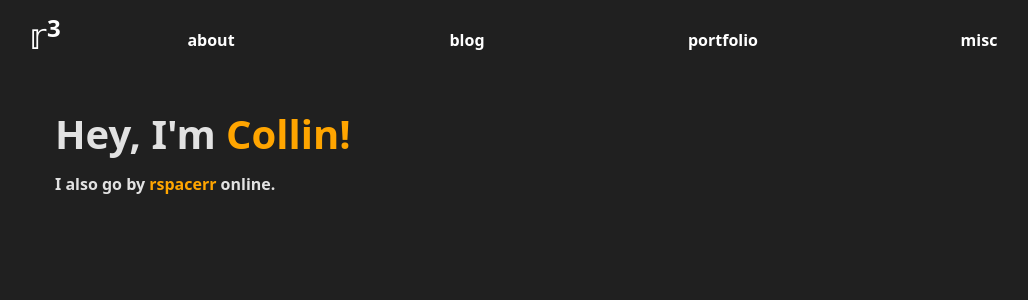
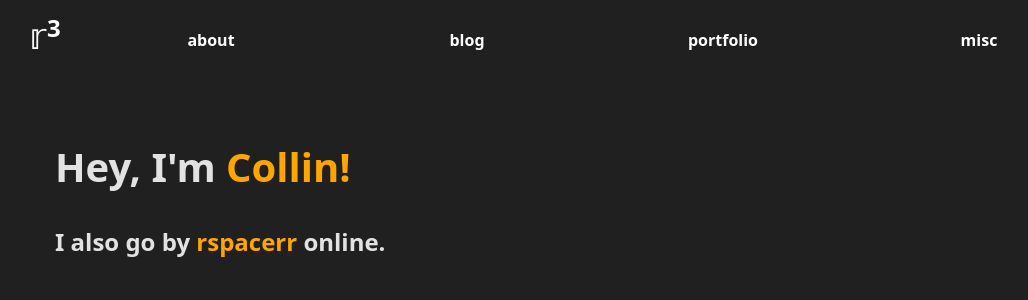
Before and after one commit to rspacerr/website, a SvelteKit app: page / in a window 1280 px wide. Shown: the top 300 px of the page, without its empty margins (105-1133 px from the left). Built offline with nearby package versions, Linux system fonts and the light colour scheme.

Commit message:
removed tailwindcss

```diff
--- a/package.json
+++ b/package.json
@@ -15,10 +15,9 @@
 		"@sveltejs/adapter-auto": "^7.0.0",
 		"@sveltejs/kit": "^2.50.2",
 		"@sveltejs/vite-plugin-svelte": "^6.2.4",
-		"@tailwindcss/vite": "^4.1.18",
+		"mdsvex": "^0.12.7",
 		"svelte": "^5.51.0",
 		"svelte-check": "^4.4.2",
-		"tailwindcss": "^4.1.18",
 		"typescript": "^5.9.3",
 		"vite": "^7.3.1"
 	}
--- a/src/routes/layout.css
+++ b/src/routes/layout.css
@@ -1,5 +1,3 @@
-@import 'tailwindcss';
-
 :root {
   font-family: system-ui, Avenir, Helvetica, Arial, sans-serif;
   font-weight: 400;
--- a/vite.config.ts
+++ b/vite.config.ts
@@ -1,5 +1,4 @@
-import tailwindcss from '@tailwindcss/vite';
 import { sveltekit } from '@sveltejs/kit/vite';
 import { defineConfig } from 'vite';
 
-export default defineConfig({ plugins: [tailwindcss(), sveltekit()] });
+export default defineConfig({ plugins: [sveltekit()] });
```
Also changed, not shown: 1 other file (tests, documents, lock files or other folders).
